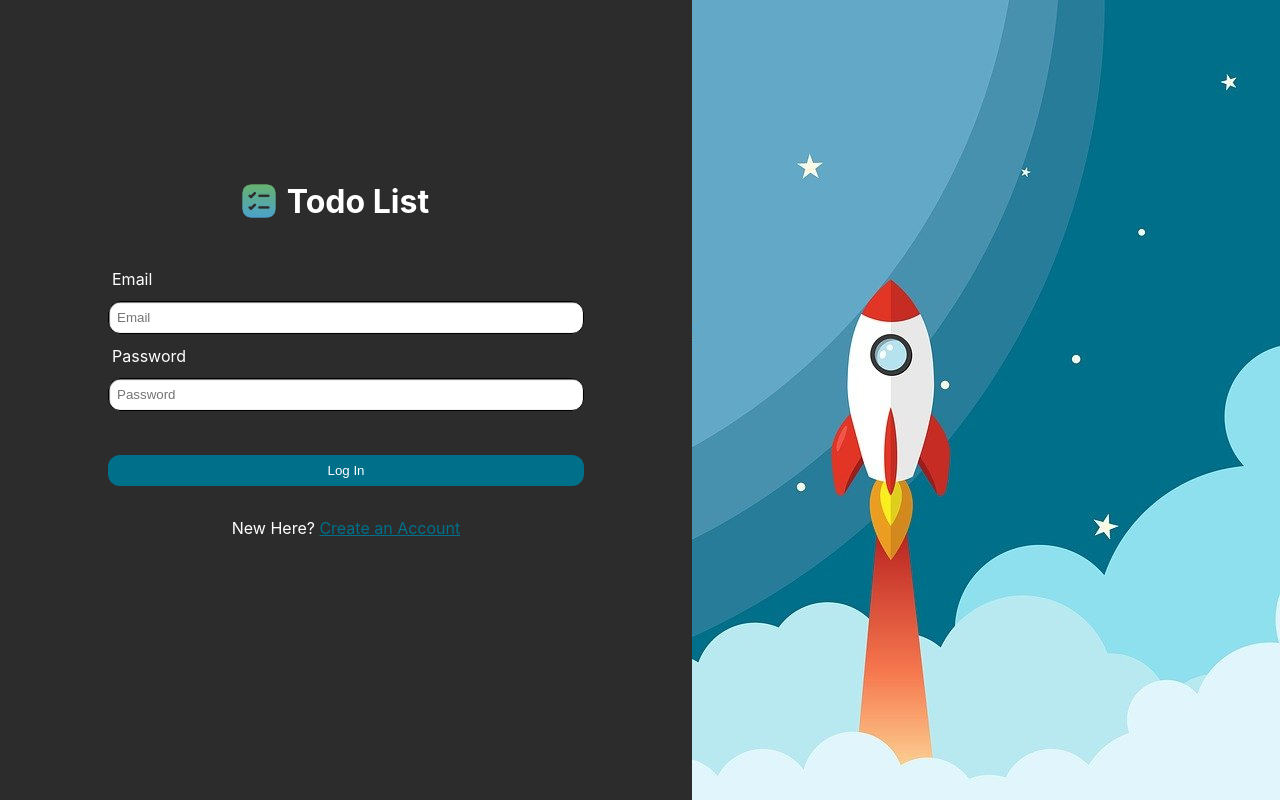
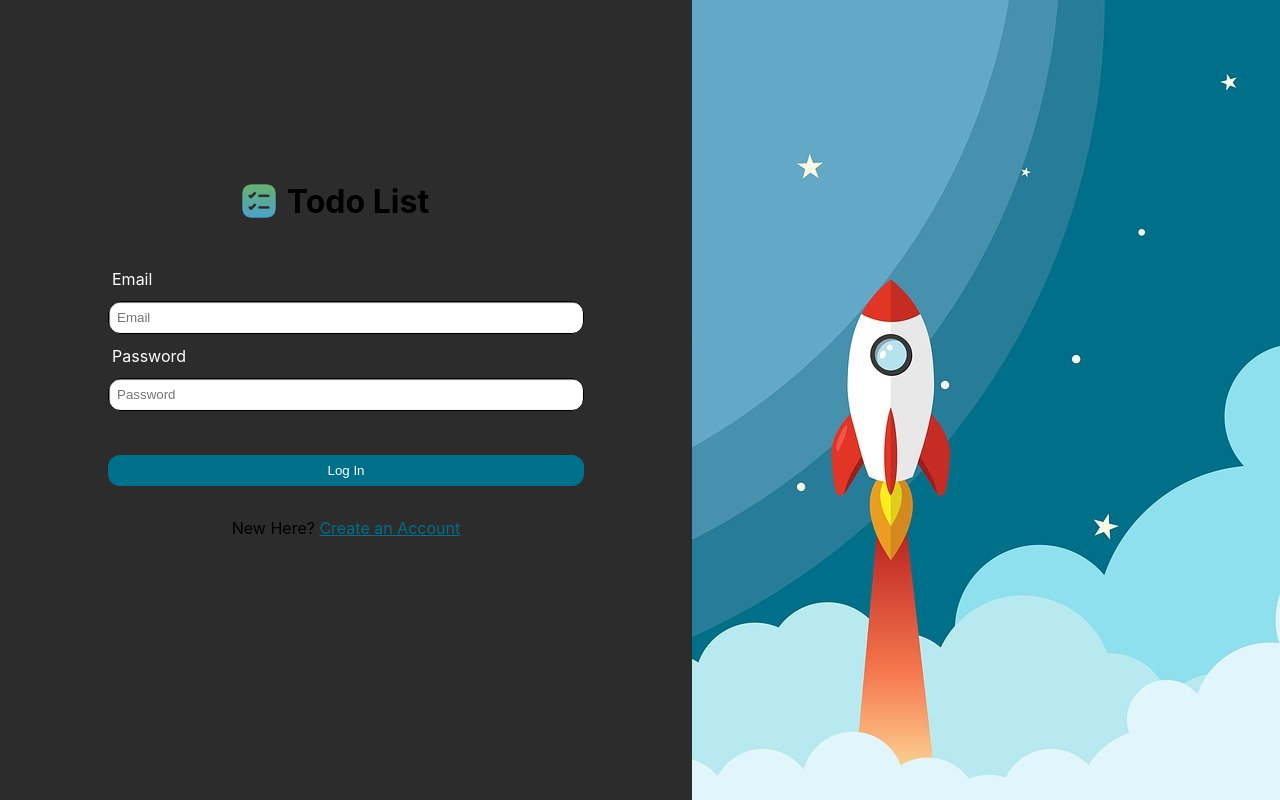
Before and after one commit to kody-smith/todo-list, a React (Create React App) app: page / in a window 1280 px wide. Shown: the top 800 px of the page. Built offline with nearby package versions, Linux system fonts and the light colour scheme; no server answers.

Commit message:
fixed font color on welcome page

```diff
--- a/package.json
+++ b/package.json
@@ -2,6 +2,7 @@
   "name": "todo-list",
   "version": "0.1.0",
   "private": true,
+  "homepage": "http://kodyrsmith.com",
   "dependencies": {
     "@emotion/react": "^11.11.4",
     "@emotion/styled": "^11.11.5",
--- a/src/components/welcome.css
+++ b/src/components/welcome.css
@@ -4,7 +4,7 @@
     height: 100%;
     padding:10rem 6rem 10rem 6rem;
     background: #2c2c2c;
-    color:rgb(255, 255, 255);
+    color:#000;
 }
 
 #logoImg {
```
Also changed, not shown: firebase.json (added), 19 other files (tests, documents, lock files or other folders).
